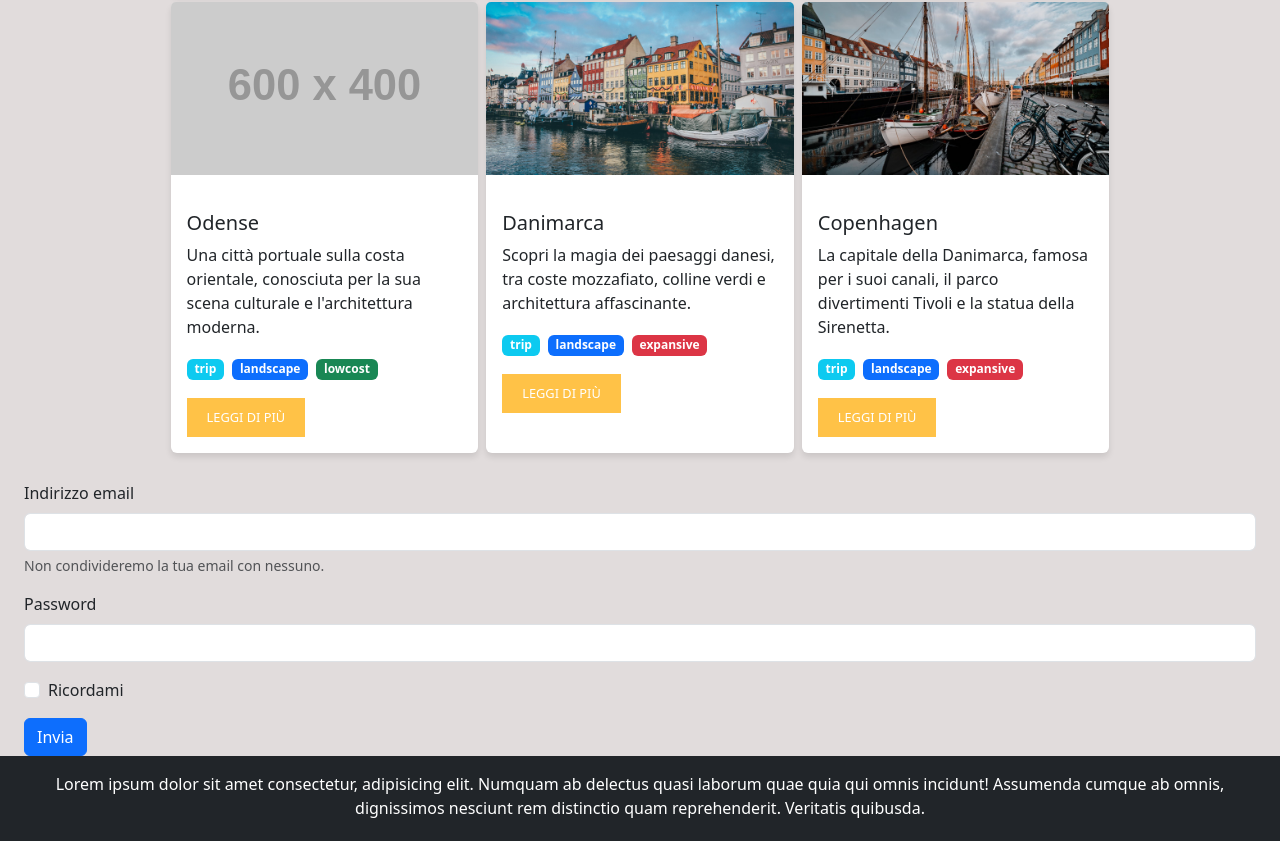
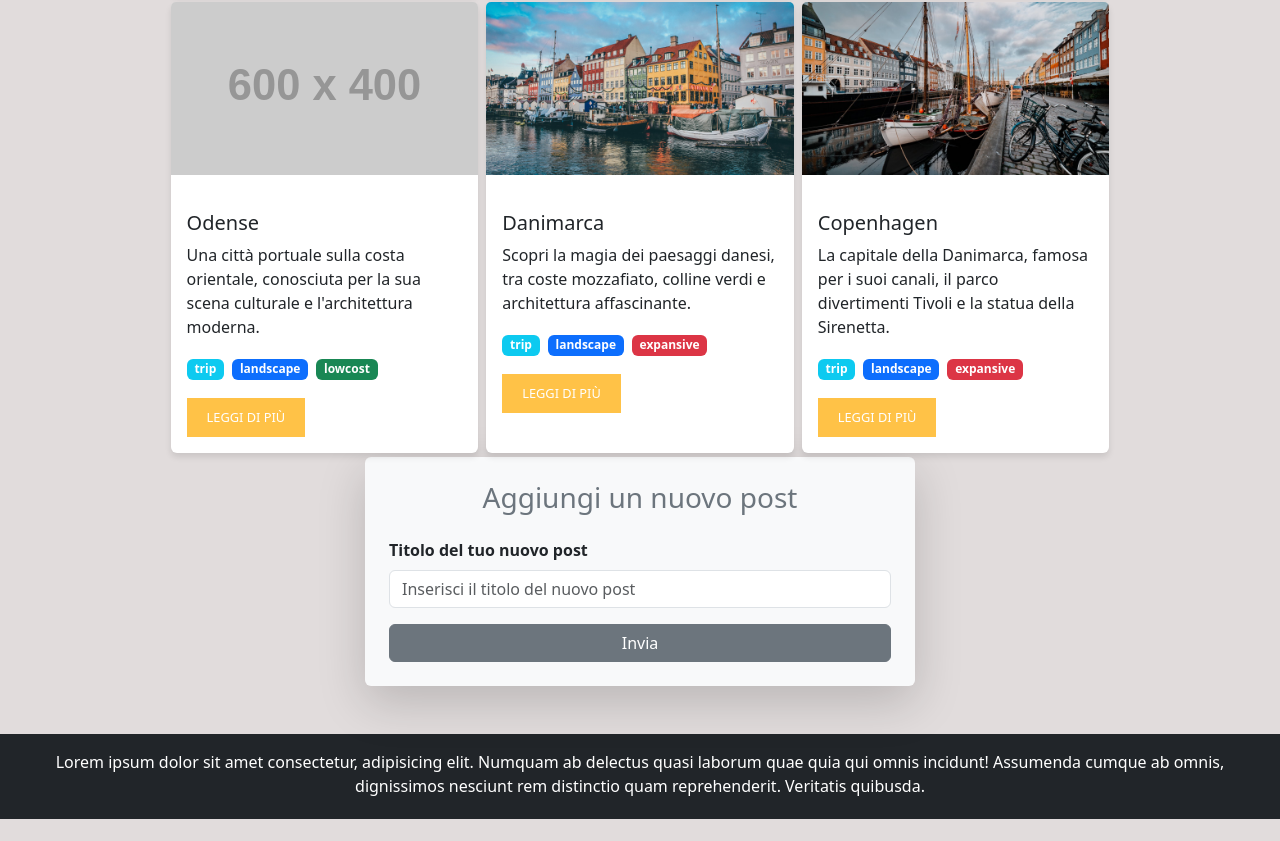
Before and after one commit to Melrizzuto/react-form, a React (Vite) app: page / in a window 1280 px wide. Shown: the part 580-1421 px from the top of the page. After the commit the page ends 1399 px from the top, so only its background shows below. Built offline with nearby package versions, Linux system fonts and the light colour scheme.

Commit message:
added fns onSubmit and onChange in MyForm.jsx

```diff
--- a/src/App.jsx
+++ b/src/App.jsx
@@ -1,8 +1,7 @@
-
 import Header from "./components/Header"
 import Main from "./components/Main"
 import Footer from "./components/Footer"
-import MyForm from "./components/MyForm"
+
 
 function App() {
 
@@ -11,7 +10,6 @@ function App() {
     <>
       <Header />
       <Main />
-      <MyForm />
       <Footer />
     </>
   )
--- a/src/components/Main.jsx
+++ b/src/components/Main.jsx
@@ -1,5 +1,7 @@
 import Card from "./Card";
 import posts from "../data/posts";
+import MyForm from "./MyForm"
+
 
 function Main() {
     return (
@@ -17,7 +19,10 @@ function Main() {
                     />
                 ))
             }
+            <MyForm
+            />
         </main>
+
 
     );
 }
--- a/src/components/MyForm.jsx
+++ b/src/components/MyForm.jsx
@@ -1,22 +1,45 @@
-function MyForm() {
+import { useState } from "react";
+
+const MyForm = () => {
+    const [post, setPost] = useState({
+        title: ""
+    });
+
+    const handleInput = (e) => {
+        const newPost = { ...post };
+        newPost[e.target.name] = e.target.value;
+        setPost(newPost);
+    };
+
+    const handleSubmit = (e) => {
+        e.preventDefault();
+    };
+
     return (
-        <form className="mx-4">
+        <form onSubmit={handleSubmit} className="p-4 rounded shadow-lg bg-light m-auto mb-4">
+            <h3 className="mb-4 text-center text-secondary">Aggiungi un nuovo post</h3>
+
             <div className="mb-3">
-                <label htmlFor="exampleInputEmail1" className="form-label">Indirizzo email</label>
-                <input type="email" className="form-control" id="exampleInputEmail1" aria-describedby="emailHelp" />
-                <div id="emailHelp" className="form-text">Non condivideremo la tua email con nessuno.</div>
+                <label htmlFor="post" className="form-label fw-bold">
+                    Titolo del tuo nuovo post
+                </label>
+                <input
+                    type="text"
+                    className="form-control"
+                    name="title"
+                    value={post.title}
+                    onChange={handleInput}
+                    placeholder="Inserisci il titolo del nuovo post"
+                />
             </div>
-            <div className="mb-3">
-                <label htmlFor="exampleInputPassword1" className="form-label">Password</label>
-                <input type="password" className="form-control" id="exampleInputPassword1" />
+
+            <div className="d-grid">
+                <button type="submit" className="btn btn-secondary">
+                    Invia
+                </button>
             </div>
-            <div className="mb-3 form-check">
-                <input type="checkbox" className="form-check-input" id="exampleCheck1" />
-                <label className="form-check-label" htmlFor="exampleCheck1">Ricordami</label>
-            </div>
-            <button type="submit" className="btn btn-primary">Invia</button>
         </form>
-    )
+    );
 };
 
 export default MyForm;
--- a/src/style.css
+++ b/src/style.css
@@ -8,3 +8,7 @@
 body {
     background-color: rgb(225, 220, 220);
 }
+
+form {
+    width: 550px;
+}
```
